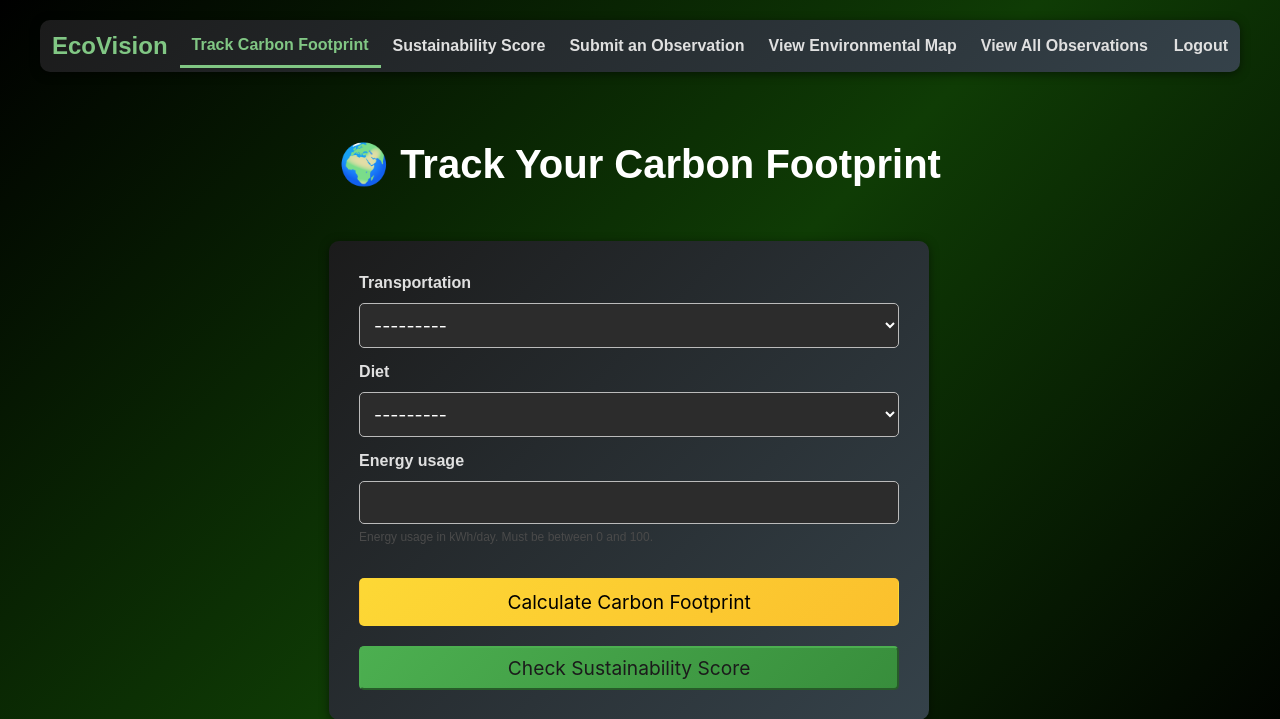
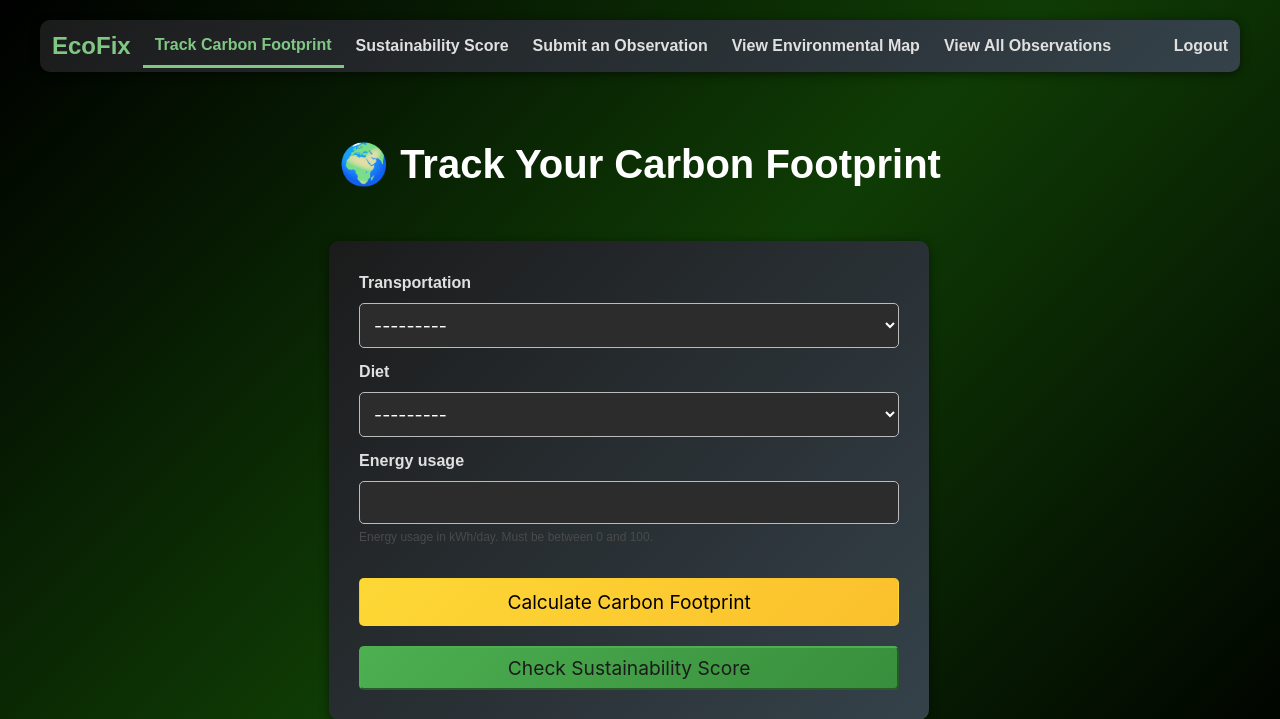
Before and after one commit to abhirajadhikary06/EcoFix, a Django app: page /track-carbon/ in a window 1280 px wide. Shown: the top 719 px of the page. Run offline with Django 5.2, Linux system fonts and the light colour scheme; a user stored in the database is signed in; parts of the project's set-up code (start-up, migrations or seed data) failed here and were passed over.

Commit message:
Renamed logo to Ecofix

```diff
--- a/ecofix/climate_tracker/templates/base.html
+++ b/ecofix/climate_tracker/templates/base.html
@@ -124,7 +124,7 @@
     <nav class="navbar" role="navigation" aria-label="main navigation">
         <div class="navbar-brand">
             <a class="navbar-item" href="{% url 'home' %}">
-                <strong>EcoVision</strong>
+                <strong>EcoFix</strong>
             </a>
 
             <!-- Hamburger Menu for Mobile -->
```
